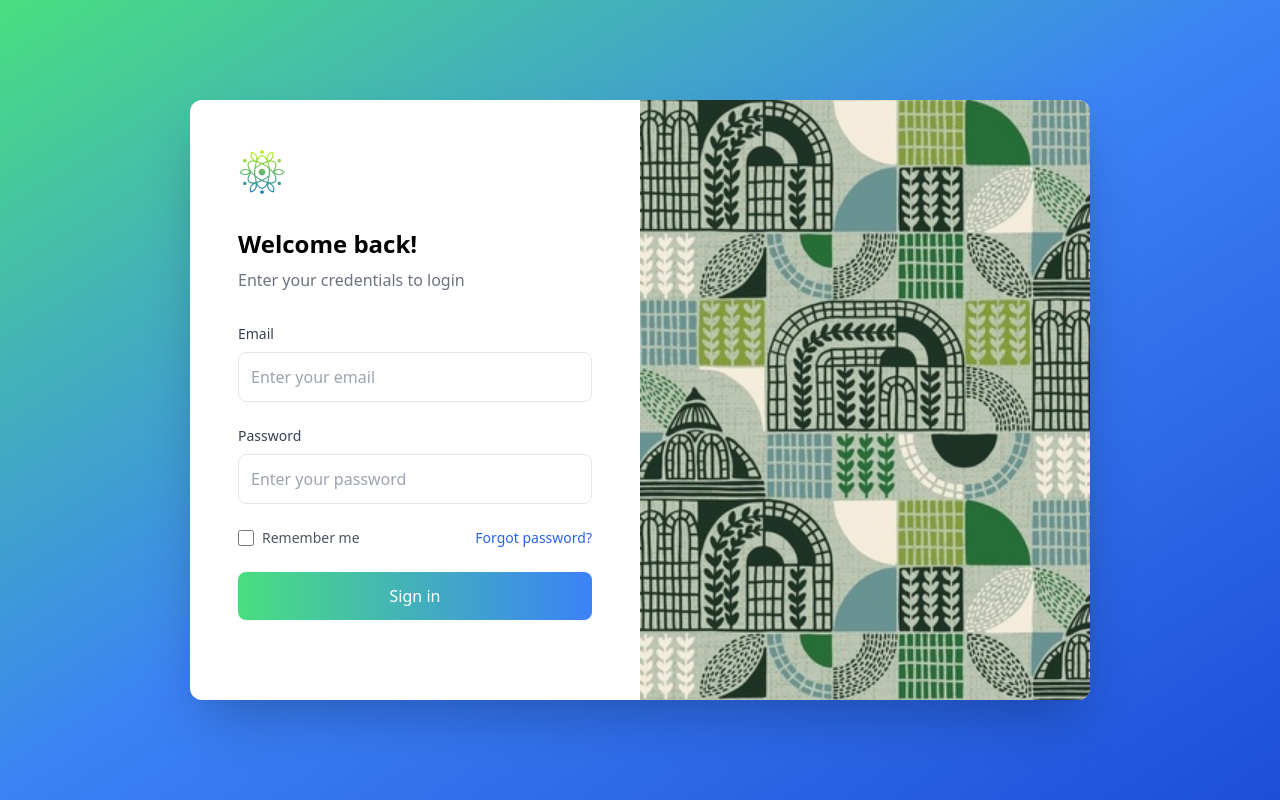
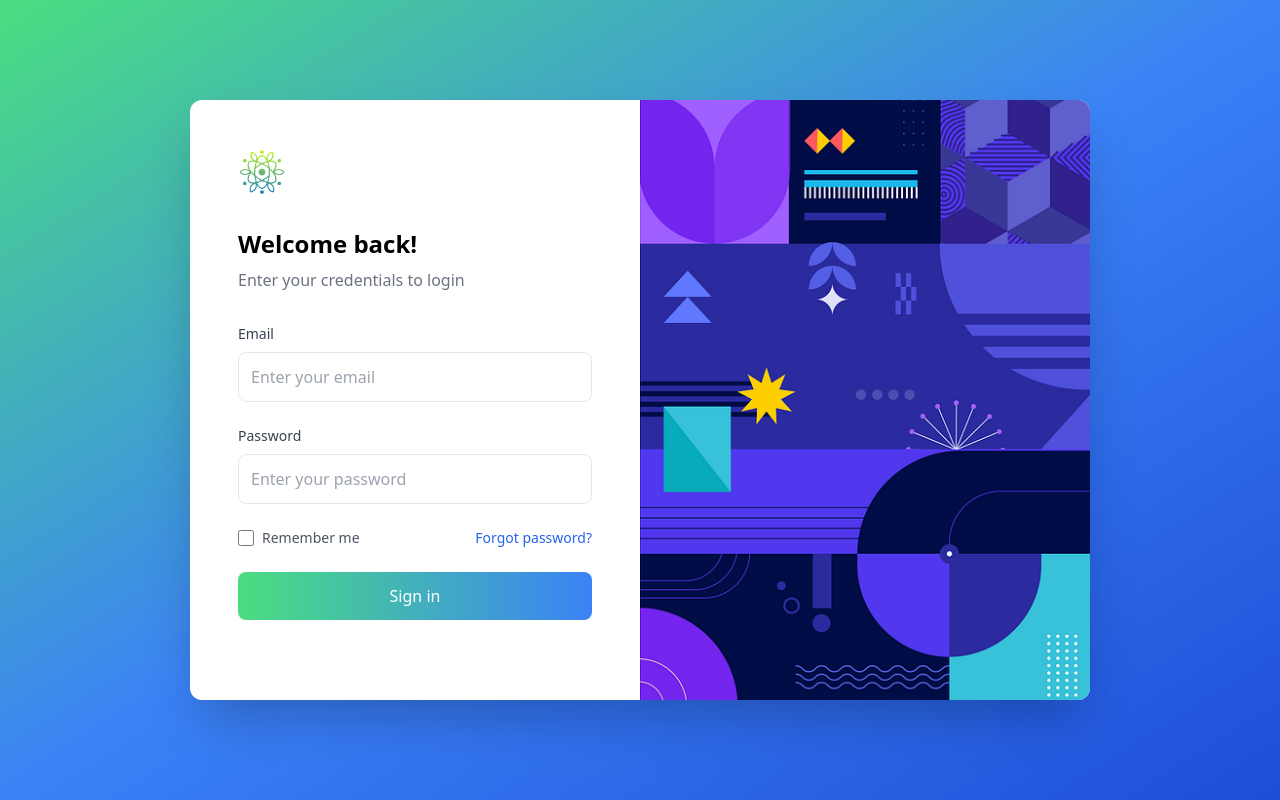
Before and after one commit to Panacea2005/Elysium_Dashboard, a React (Vite) app: page / in a window 1280 px wide. Built offline with nearby package versions, Linux system fonts and the light colour scheme.

Commit message:
Fix login bug

```diff
--- a/src/components/Login.jsx
+++ b/src/components/Login.jsx
@@ -74,7 +74,7 @@ const Login = ({ onLogin }) => {
         {/* Right side - Image */}
         <div className="w-1/2 relative">
           <img
-            src="/Login-bg.jpg"
+            src="/Login-bg.png"
             alt="Decorative"
             className="h-full w-full object-cover"
           />
--- a/src/main.jsx
+++ b/src/main.jsx
@@ -8,7 +8,7 @@ const App = () => {
   const [isLoggedIn, setIsLoggedIn] = useState(false);
 
   useEffect(() => {
-    const loggedIn = localStorage.getItem('isLoggedIn');
+    const loggedIn = sessionStorage.getItem('isLoggedIn');
     if (loggedIn === 'true') {
       setIsLoggedIn(true);
     }
@@ -16,7 +16,7 @@ const App = () => {
 
   const handleLogin = () => {
     setIsLoggedIn(true);
-    localStorage.setItem('isLoggedIn', 'true');
+    sessionStorage.setItem('isLoggedIn', 'true');
   };
 
   return (
```
